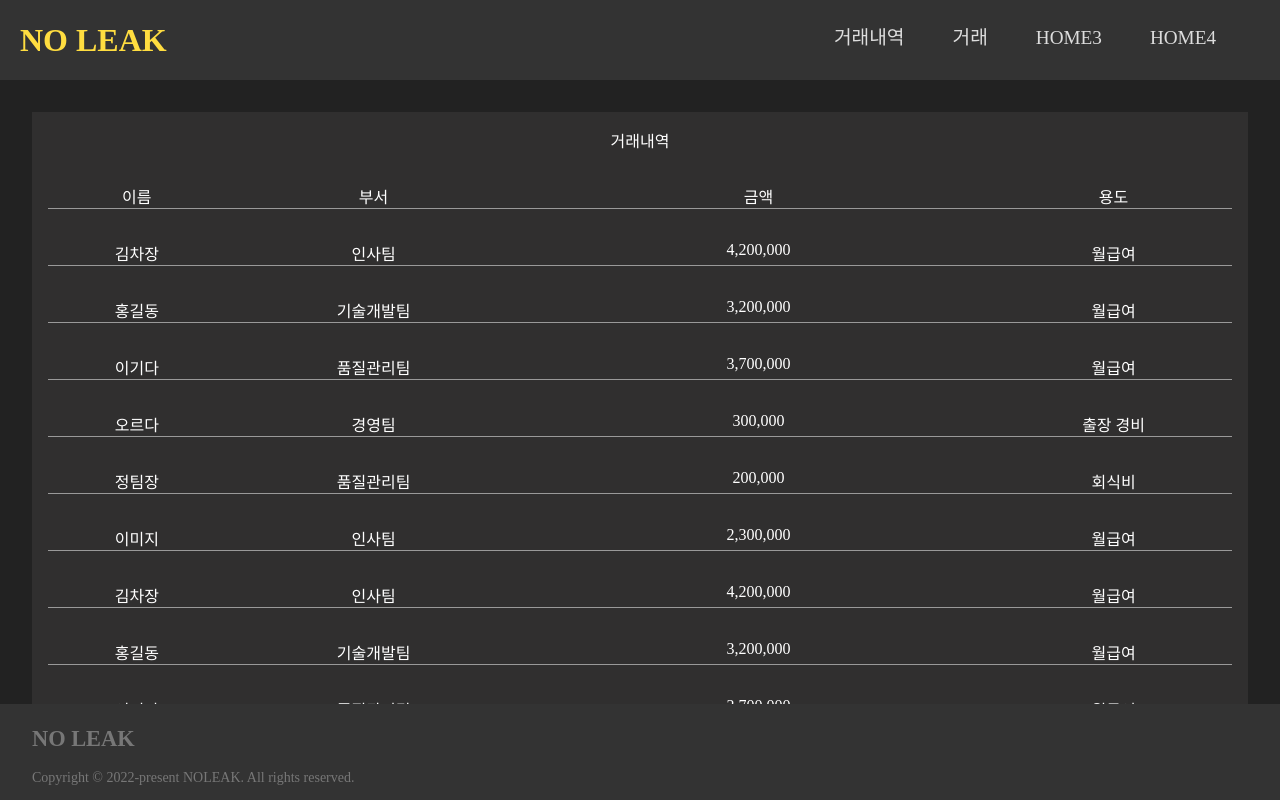
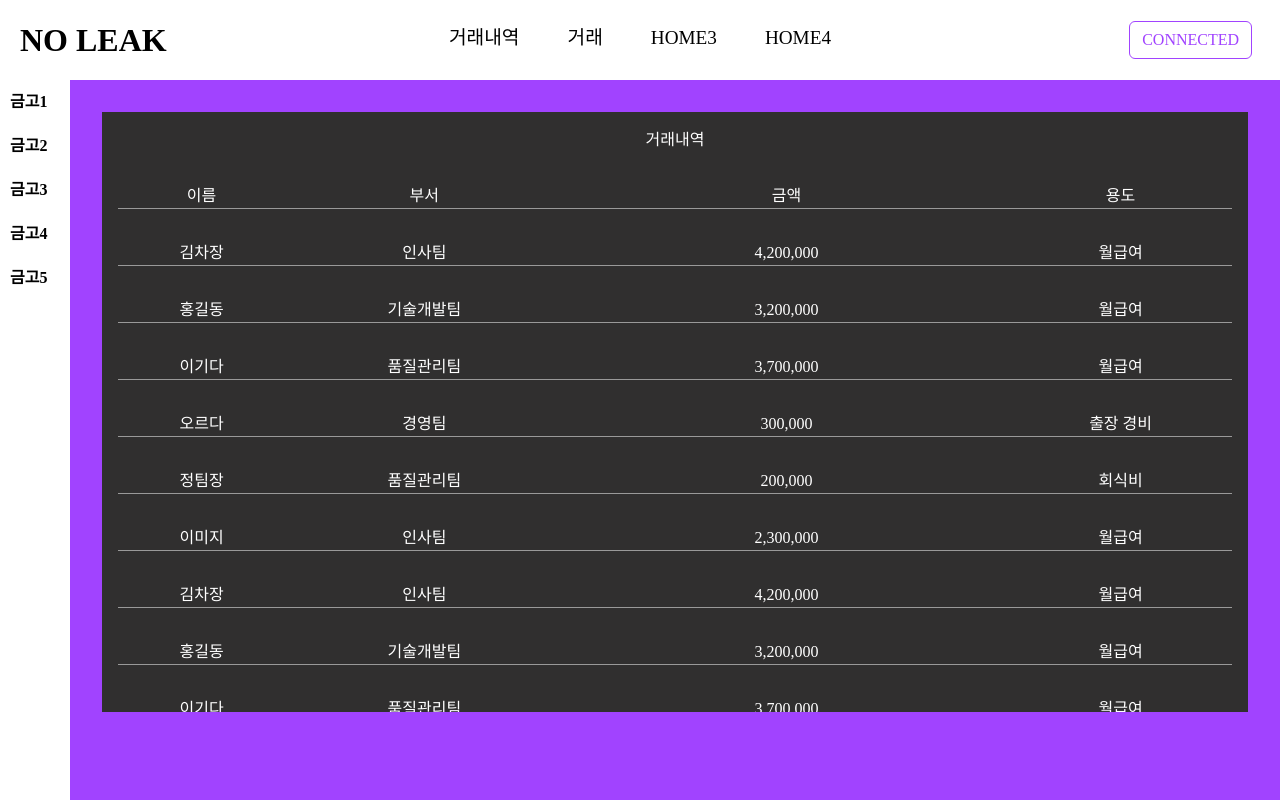
Before and after one commit to km3140/NoLeak-dApp_Hackathon, a React (Create React App) app in the folder client/: page /tran in a window 1280 px wide. Built offline with nearby package versions, Linux system fonts and the light colour scheme; a web font is replaced by a local one.

Commit message:
first commit

```diff
--- a/client/package.json
+++ b/client/package.json
@@ -11,7 +11,7 @@
     "react-bootstrap": "^2.5.0",
     "react-dom": "^18.2.0",
     "react-icons": "^4.4.0",
-    "react-router-dom": "^6.4.1",
+    "react-router-dom": "^6.4.2",
     "react-scripts": "5.0.1",
     "web-vitals": "^2.1.4"
   },
--- a/client/src/App.css
+++ b/client/src/App.css
@@ -7,14 +7,14 @@
 }
 
 @font-face {
-  font-family: "NEXEN_TIRE_Bold";
-  src: url("https://cdn.jsdelivr.net/gh/projectnoonnu/noonfonts_eight@1.0/NEXEN_TIRE_Bold.woff")
-    format("woff");
+  font-family: 'NEXEN_TIRE_Bold';
+  src: url('https://cdn.jsdelivr.net/gh/projectnoonnu/noonfonts_eight@1.0/NEXEN_TIRE_Bold.woff')
+    format('woff');
   font-weight: normal;
   font-style: normal;
 }
 
 body {
-  background-color: #222;
-  font-family: "NEXEN_TIRE_Bold";
+  background-color: #a143ff;
+  font-family: 'NEXEN_TIRE_Bold';
 }
--- a/client/src/App.js
+++ b/client/src/App.js
@@ -1,20 +1,22 @@
-import "./App.css";
-import { Route, Routes, BrowserRouter as Router } from "react-router-dom";
-import Navbar from "./components/Navbar";
-import Main from "./components/Main";
-import Footer from "./components/Footer";
-import Transaction from "./pages/Transaction";
+import './App.css';
+import { Route, Routes, BrowserRouter as Router } from 'react-router-dom';
+import Navbar from './components/Navbar';
+import Main from './components/Main';
+import Transaction from './pages/Transaction';
+import Menu from './components/Menu';
 
 function App() {
   return (
     <>
       <Router>
         <Navbar />
-        <Routes>
-          <Route path="/" element={<Main />} />
-          <Route path="/tran" element={<Transaction />} />
-        </Routes>
-        <Footer />
+        <Menu />
+        <div style={{ marginLeft: '70px' }}>
+          <Routes>
+            <Route path="/" element={<Main />} />
+            <Route path="/tran" element={<Transaction />} />
+          </Routes>
+        </div>
       </Router>
     </>
   );
--- a/client/src/components/Footer.js
+++ /dev/null
@@ -1,28 +0,0 @@
-import React from "react";
-import "../styles/Footer.css";
-
-function Footer() {
-  return (
-    <footer className="main_footer_container">
-      <div>
-        <div className="main_footer_logo_text">NO LEAK</div>
-        <p>
-          <span className="main_footer_copyright">
-            Copyright © 2022-present NOLEAK. All rights reserved.
-          </span>
-        </p>
-      </div>
-
-      {/* <p className="main_footer_contact">
-        <span>
-          <strong>CONTACT</strong>
-        </span>
-        <br />
-        <br />
-        <span className="main_footer_hover">NOLEAK@gmail.com</span>
-      </p> */}
-    </footer>
-  );
-}
-
-export default Footer;
--- /dev/null
+++ b/client/src/components/Menu.js
@@ -0,0 +1,15 @@
+import React from 'react';
+import '../styles/Menu.css';
+const Menu = () => {
+  return (
+    <ul className="Menu-bar">
+      <li className="safes">금고1</li>
+      <li className="safes">금고2</li>
+      <li className="safes">금고3</li>
+      <li className="safes">금고4</li>
+      <li className="safes">금고5</li>
+    </ul>
+  );
+};
+
+export default Menu;
--- a/client/src/components/Navbar.js
+++ b/client/src/components/Navbar.js
@@ -1,15 +1,16 @@
-import React, { useState } from "react";
-import { Link } from "react-router-dom";
-import { FaBars } from "react-icons/fa";
-import { GoX } from "react-icons/go";
+import React, { useState } from 'react';
+import { Link } from 'react-router-dom';
+import Button from 'react-bootstrap/Button';
+// import { FaBars } from 'react-icons/fa';
+// import { GoX } from 'react-icons/go';
 // import { MdOutlineAccountBalanceWallet } from "react-icons/md";
 
-import "../styles/Navbar.css";
+import '../styles/Navbar.css';
 
 function Navbar() {
-  const [click, setClick] = useState(false);
+  const [connection, setConnection] = useState(false);
 
-  const handleClick = () => setClick(!click);
+  const walletConnect = () => setConnection(!connection);
   return (
     <>
       <nav className="navbar">
@@ -17,30 +18,36 @@ function Navbar() {
           <Link to="/" className="nav_logo">
             NO LEAK
           </Link>
-          <ul className={click ? "nav_menu active" : "nav_menu"}>
+          <ul className={connection ? 'nav_menu active' : 'nav_menu'}>
             <li className="nav_item">
-              <Link to="/tran" className="nav_link" onClick={handleClick}>
+              <Link to="/tran" className="nav_link">
                 거래내역
               </Link>
             </li>
             <li className="nav_item">
-              <Link to="/" className="nav_link" onClick={handleClick}>
+              <Link to="/" className="nav_link">
                 거래
               </Link>
             </li>
             <li className="nav_item">
-              <Link to="/" className="nav_link" onClick={handleClick}>
+              <Link to="/" className="nav_link">
                 HOME3
               </Link>
             </li>
             <li className="nav_item">
-              <Link to="/" className="nav_link" onClick={handleClick}>
+              <Link to="/" className="nav_link">
                 HOME4
               </Link>
             </li>
           </ul>
-          <div className="nav_icon" onClick={handleClick}>
-            {click ? <GoX /> : <FaBars />}
+          <div className="nav_connect" onClick={walletConnect}>
+            {connection ? (
+              <Button variant="outline-warning">CONNECT</Button>
+            ) : (
+              <Button id="connect" variant="outline-primary">
+                CONNECTED
+              </Button>
+            )}
           </div>
         </div>
       </nav>
--- a/client/src/index.js
+++ b/client/src/index.js
@@ -1,3 +1,4 @@
+import 'bootstrap/dist/css/bootstrap.css';
 import React from 'react';
 import ReactDOM from 'react-dom/client';
 import './index.css';
--- a/client/src/styles/Footer.css
+++ /dev/null
@@ -1,37 +0,0 @@
-.main_footer_container {
-  position: absolute;
-  background-color: #333;
-  width: 100%;
-  height: 6rem;
-  bottom: 0px;
-  color: #777;
-  display: flex;
-}
-
-.main_footer_logo_text {
-  display: flex;
-  align-items: center;
-  font-size: 1.4rem;
-  font-weight: bold;
-  padding: 1.4rem 0 1rem 2rem;
-}
-
-.main_footer_copyright {
-  font-size: 14px;
-  padding-left: 2rem;
-  white-space: nowrap;
-}
-
-.main_footer_contact {
-  display: flex;
-  flex-direction: column;
-  text-align: start;
-}
-
-.main_footer_hover:hover {
-  color: #67b99a;
-  cursor: pointer;
-}
-
-@media screen and (max-width: 960px) {
-}
--- /dev/null
+++ b/client/src/styles/Menu.css
@@ -0,0 +1,28 @@
+.Menu-bar {
+  list-style-type: none;
+  padding: 0px;
+  margin: 0px;
+  width: 70px;
+  background: white;
+  height: 100%;
+  overflow: auto;
+  position: fixed;
+}
+
+.safes {
+  text-decoration: none;
+  padding: 10px;
+  display: block;
+  color: #000;
+  font-weight: bold;
+}
+
+.safes:hover {
+  background: #333;
+  color: #fff;
+}
+
+li a.home {
+  background: #333;
+  color: #fff;
+}
--- a/client/src/styles/Navbar.css
+++ b/client/src/styles/Navbar.css
@@ -1,5 +1,5 @@
 .navbar {
-  background-color: #333;
+  background-color: white;
   height: 80px;
   display: flex;
   justify-content: center;
@@ -12,7 +12,7 @@
 
 .nav_container {
   display: flex;
-  justify-content: center;
+  justify-content: space-between;
   align-items: center;
   width: 100%;
   height: 80px;
@@ -20,14 +20,14 @@
 }
 
 .nav_logo {
-  color: #ffdd40;
+  color: black;
   align-items: center;
   margin-left: 20px;
   cursor: pointer;
   text-decoration: none;
   font-size: 2rem;
   font-weight: bold;
-  flex-grow: 1;
+  margin-bottom: 1rem;
 }
 
 .nav_menu {
@@ -37,7 +37,7 @@
 }
 
 .nav_link {
-  color: #ddd;
+  color: black;
   text-decoration: none;
   padding: 0.2rem 1rem;
   height: 100%;
@@ -50,7 +50,7 @@
 }
 
 .nav_item:after {
-  content: "";
+  content: '';
   display: block;
   height: 3px;
   width: 0;
@@ -68,8 +68,10 @@
   border: 1px solid #ffdd40;
 }
 
-.nav_icon {
-  display: none;
+.nav_connect {
+  margin-right: 1rem;
+  width: 134.81px;
+  margin-bottom: 1rem;
 }
 
 @media screen and (max-width: 960px) {
@@ -101,7 +103,7 @@
     display: table;
   }
 
-  .nav_icon {
+  .nav_connect {
     display: block;
     position: absolute;
     top: 5px;
@@ -110,5 +112,11 @@
     font-size: 1.8rem;
     cursor: pointer;
     color: #ddd;
+    margin-right: 1rem;
   }
 }
+
+#connect {
+  color: #a143ff;
+  border-color: #a143ff;
+}
```
Also changed, not shown: 1 other file (tests, documents, lock files or other folders).
